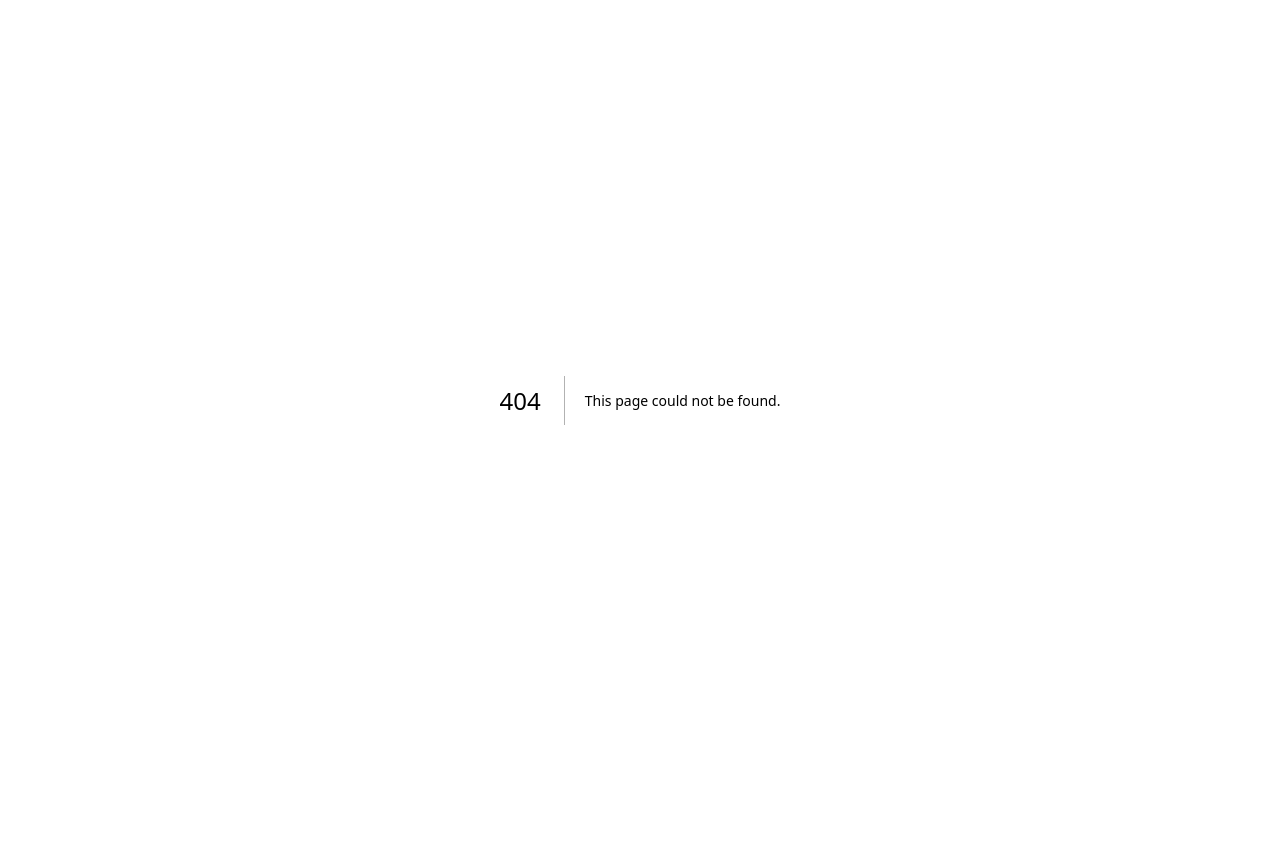
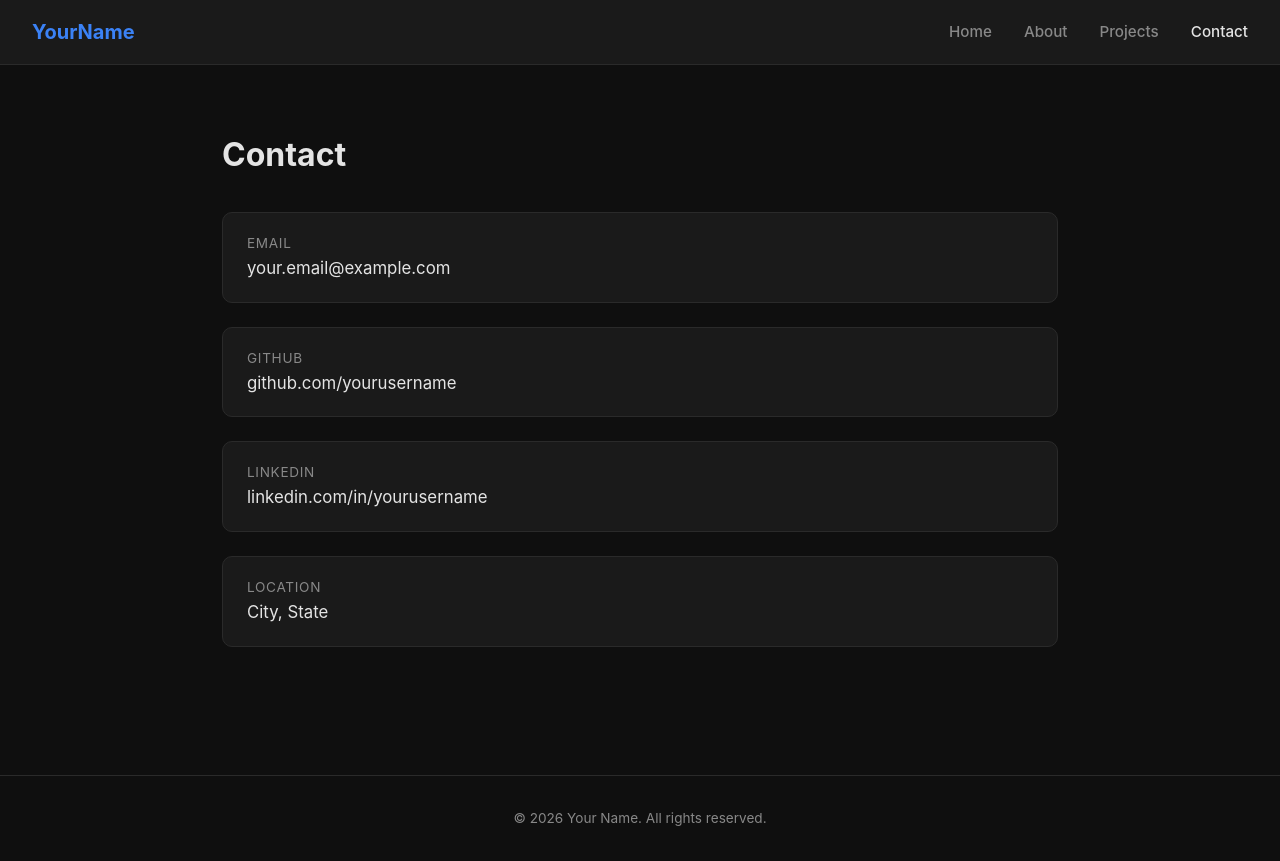
Before and after one commit to gkane1234/website, a Next.js app: page /contact in a window 1280 px wide. Before the commit this address had no page. Before the commit the page ends 800 px from the top, so only its background shows below. Built offline with nearby package versions, Linux system fonts and the light colour scheme.

Commit message:
Update layout and homepage for personal portfolio: modified metadata, added navigation and footer to layout, and revamped homepage content with a hero section and call-to-action link.

```diff
--- /dev/null
+++ b/app/components/Nav.js
@@ -0,0 +1,30 @@
+'use client'
+
+import Link from 'next/link'
+import { usePathname } from 'next/navigation'
+
+const links = [
+  { href: '/', label: 'Home' },
+  { href: '/about', label: 'About' },
+  { href: '/projects', label: 'Projects' },
+  { href: '/contact', label: 'Contact' },
+]
+
+export default function Nav() {
+  const pathname = usePathname()
+
+  return (
+    <nav className="nav">
+      <Link href="/" className="nav-logo">YourName</Link>
+      <ul className="nav-links">
+        {links.map(({ href, label }) => (
+          <li key={href}>
+            <Link href={href} className={pathname === href ? 'active' : ''}>
+              {label}
+            </Link>
+          </li>
+        ))}
+      </ul>
+    </nav>
+  )
+}
--- /dev/null
+++ b/app/contact/page.js
@@ -0,0 +1,37 @@
+export default function Contact() {
+  return (
+    <div className="container">
+      <h2 className="section-title">Contact</h2>
+      <div className="contact-info">
+        <div className="contact-item">
+          <div>
+            <div className="label">Email</div>
+            {/* TODO: Replace with your email */}
+            <div className="value">your.email@example.com</div>
+          </div>
+        </div>
+        <div className="contact-item">
+          <div>
+            <div className="label">GitHub</div>
+            {/* TODO: Replace with your GitHub */}
+            <div className="value">github.com/yourusername</div>
+          </div>
+        </div>
+        <div className="contact-item">
+          <div>
+            <div className="label">LinkedIn</div>
+            {/* TODO: Replace with your LinkedIn */}
+            <div className="value">linkedin.com/in/yourusername</div>
+          </div>
+        </div>
+        <div className="contact-item">
+          <div>
+            <div className="label">Location</div>
+            {/* TODO: Replace with your location */}
+            <div className="value">City, State</div>
+          </div>
+        </div>
+      </div>
+    </div>
+  )
+}
--- /dev/null
+++ b/app/globals.css
@@ -0,0 +1,234 @@
+* {
+  margin: 0;
+  padding: 0;
+  box-sizing: border-box;
+}
+
+:root {
+  --bg: #0f0f0f;
+  --surface: #1a1a1a;
+  --border: #2a2a2a;
+  --text: #e4e4e4;
+  --text-muted: #888;
+  --accent: #3b82f6;
+  --accent-hover: #2563eb;
+}
+
+body {
+  font-family: 'Inter', system-ui, -apple-system, sans-serif;
+  background: var(--bg);
+  color: var(--text);
+  line-height: 1.6;
+  min-height: 100vh;
+}
+
+a {
+  color: inherit;
+  text-decoration: none;
+}
+
+/* Navigation */
+.nav {
+  position: sticky;
+  top: 0;
+  z-index: 100;
+  background: var(--surface);
+  border-bottom: 1px solid var(--border);
+  padding: 1rem 2rem;
+  display: flex;
+  align-items: center;
+  justify-content: space-between;
+}
+
+.nav-logo {
+  font-size: 1.25rem;
+  font-weight: 700;
+  color: var(--accent);
+}
+
+.nav-links {
+  display: flex;
+  gap: 2rem;
+  list-style: none;
+}
+
+.nav-links a {
+  color: var(--text-muted);
+  font-size: 0.95rem;
+  font-weight: 500;
+  transition: color 0.2s;
+}
+
+.nav-links a:hover,
+.nav-links a.active {
+  color: var(--text);
+}
+
+/* Layout */
+.container {
+  max-width: 900px;
+  margin: 0 auto;
+  padding: 4rem 2rem;
+}
+
+/* Hero */
+.hero {
+  padding: 6rem 2rem;
+  text-align: center;
+  max-width: 700px;
+  margin: 0 auto;
+}
+
+.hero h1 {
+  font-size: 3rem;
+  font-weight: 800;
+  margin-bottom: 1rem;
+}
+
+.hero .tagline {
+  font-size: 1.25rem;
+  color: var(--text-muted);
+  margin-bottom: 2rem;
+}
+
+.hero .cta {
+  display: inline-block;
+  background: var(--accent);
+  color: white;
+  padding: 0.75rem 2rem;
+  border-radius: 8px;
+  font-weight: 600;
+  transition: background 0.2s;
+}
+
+.hero .cta:hover {
+  background: var(--accent-hover);
+}
+
+/* Sections */
+.section-title {
+  font-size: 2rem;
+  font-weight: 700;
+  margin-bottom: 2rem;
+}
+
+/* About */
+.about-content {
+  display: grid;
+  gap: 2rem;
+}
+
+.about-content p {
+  color: var(--text-muted);
+  font-size: 1.1rem;
+}
+
+.skills {
+  display: flex;
+  flex-wrap: wrap;
+  gap: 0.75rem;
+  margin-top: 1rem;
+}
+
+.skill-tag {
+  background: var(--surface);
+  border: 1px solid var(--border);
+  padding: 0.4rem 1rem;
+  border-radius: 20px;
+  font-size: 0.85rem;
+  color: var(--text-muted);
+}
+
+/* Projects */
+.projects-grid {
+  display: grid;
+  grid-template-columns: repeat(auto-fill, minmax(280px, 1fr));
+  gap: 1.5rem;
+}
+
+.project-card {
+  background: var(--surface);
+  border: 1px solid var(--border);
+  border-radius: 12px;
+  padding: 1.5rem;
+  transition: border-color 0.2s;
+}
+
+.project-card:hover {
+  border-color: var(--accent);
+}
+
+.project-card h3 {
+  font-size: 1.1rem;
+  margin-bottom: 0.5rem;
+}
+
+.project-card p {
+  color: var(--text-muted);
+  font-size: 0.9rem;
+  margin-bottom: 1rem;
+}
+
+.project-card .tech {
+  display: flex;
+  flex-wrap: wrap;
+  gap: 0.5rem;
+}
+
+.project-card .tech span {
+  font-size: 0.75rem;
+  background: var(--bg);
+  padding: 0.25rem 0.6rem;
+  border-radius: 4px;
+  color: var(--text-muted);
+}
+
+/* Contact */
+.contact-info {
+  display: grid;
+  gap: 1.5rem;
+}
+
+.contact-item {
+  display: flex;
+  align-items: center;
+  gap: 1rem;
+  background: var(--surface);
+  border: 1px solid var(--border);
+  padding: 1.25rem 1.5rem;
+  border-radius: 10px;
+}
+
+.contact-item .label {
+  font-size: 0.85rem;
+  color: var(--text-muted);
+  text-transform: uppercase;
+  letter-spacing: 0.05em;
+}
+
+.contact-item .value {
+  font-size: 1.05rem;
+  color: var(--text);
+}
+
+/* Footer */
+.footer {
+  text-align: center;
+  padding: 2rem;
+  color: var(--text-muted);
+  font-size: 0.85rem;
+  border-top: 1px solid var(--border);
+  margin-top: 4rem;
+}
+
+@media (max-width: 600px) {
+  .hero h1 {
+    font-size: 2rem;
+  }
+  .nav {
+    padding: 1rem;
+  }
+  .nav-links {
+    gap: 1rem;
+  }
+}
--- a/app/layout.js
+++ b/app/layout.js
@@ -1,12 +1,21 @@
+import './globals.css'
+import Nav from './components/Nav'
+
 export const metadata = {
-  title: 'My Website',
-  description: 'A simple website deployed on Vercel',
+  title: 'Your Name — Portfolio',
+  description: 'Personal portfolio website',
 }
 
 export default function RootLayout({ children }) {
   return (
     <html lang="en">
-      <body>{children}</body>
+      <body>
+        <Nav />
+        {children}
+        <footer className="footer">
+          &copy; {new Date().getFullYear()} Your Name. All rights reserved.
+        </footer>
+      </body>
     </html>
   )
 }
```
Also changed, not shown: app/about/page.js (added, +38 -0 lines), app/page.js (+11 -5 lines), app/projects/page.js (added, +47 -0 lines).
